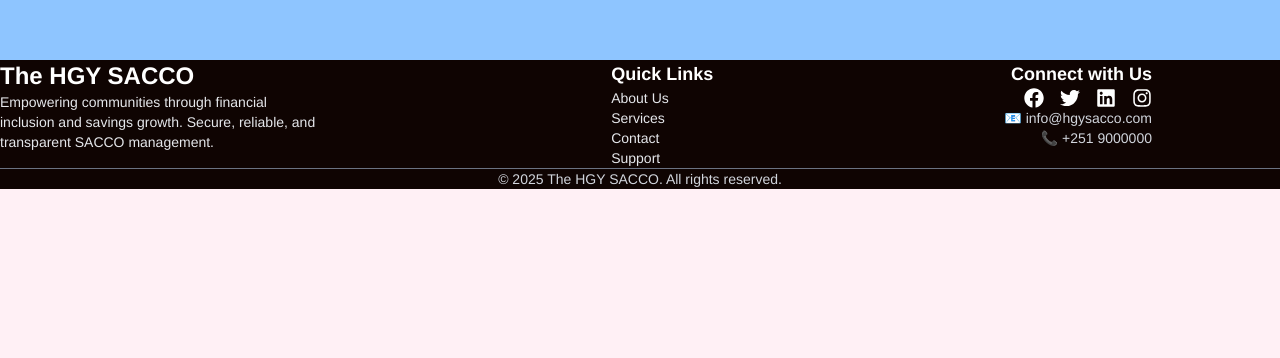
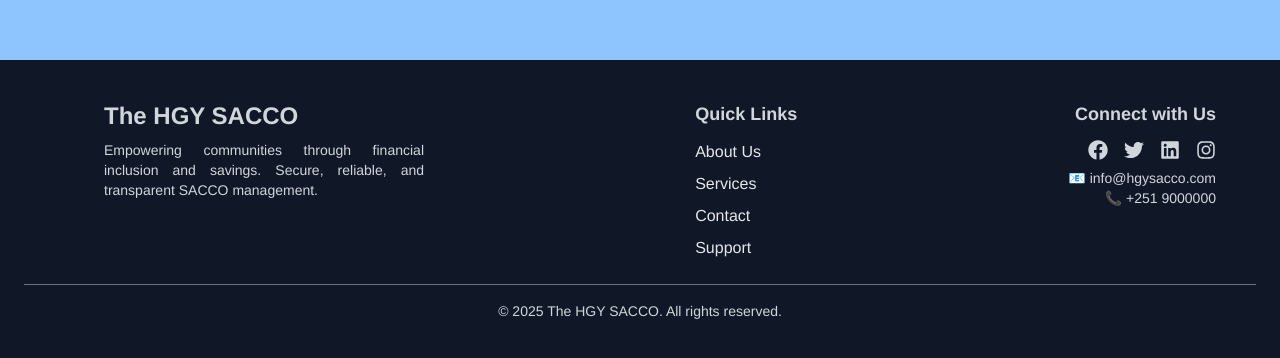
Before and after one commit to Yeshiwas21/SACCO, a React (Vite) app in the folder frontend/: page / in a window 1280 px wide. Shown: the part 804-1162 px from the top of the page. Before the commit the page ends 993 px from the top, so only its background shows below. Built offline with nearby package versions, Linux system fonts and the light colour scheme.

Commit message:
footer modified

```diff
--- a/frontend/src/App.jsx
+++ b/frontend/src/App.jsx
@@ -10,11 +10,9 @@ function App() {
   return (
     <Router>
       <Routes>
-        <Route path="/" element={<Home />} /> {/* Includes Navbar */}
+        <Route path="/" element={<Home />} />
         <Route path="/main" element={<MainPage />} />
         <Route path="/members" element={<Members />} />
-        {/* <Route path="/loans" element={<Loans />} />
-        <Route path="/reports" element={<Reports />} /> */}
       </Routes>
     </Router>
   );
--- a/frontend/src/components/Footer.jsx
+++ b/frontend/src/components/Footer.jsx
@@ -3,41 +3,28 @@ import { FaFacebook, FaTwitter, FaLinkedin, FaInstagram } from "react-icons/fa";
 
 const Footer = () => {
   return (
-    <footer className="bg-black w-full text-white py-8 px-6">
-      <div className="max-w-6xl mx-auto flex flex-col md:flex-row justify-between items-center md:items-start gap-6">
-        {/* Left Section - Logo & Info */}
+    <footer className="bg-gray-900 w-full text-gray-300 py-10 px-6">
+      <div className="max-w-6xl mx-auto flex flex-col md:flex-row justify-between items-start gap-6">
+
+        {/* Left Section - SACCO info with shift */}
         <div className="text-center md:text-left">
-          <h2 className="text-2xl font-bold mb-2">The HGY SACCO</h2>
-          <p className="text-gray-200 text-sm max-w-xs">
-            Empowering communities through financial inclusion and savings
-            growth. Secure, reliable, and transparent SACCO management.
-          </p>
+          {/* Inner wrapper to create a left gap */}
+          <div className="pl-6 md:pl-10">
+            <h2 className="text-2xl font-bold mb-2">The HGY SACCO</h2>
+            <p className="text-gray-300 text-sm max-w-xs text-justify">
+              Empowering communities through financial inclusion and savings. Secure, reliable, and transparent SACCO management.
+            </p>
+          </div>
         </div>
 
         {/* Center Section - Quick Links */}
         <div className="text-center md:text-left">
           <h3 className="text-lg font-semibold mb-3">Quick Links</h3>
-          <ul className="space-y-2 text-sm text-gray-200">
-            <li>
-              <a href="/about" className="hover:text-white">
-                About Us
-              </a>
-            </li>
-            <li>
-              <a href="/services" className="hover:text-white">
-                Services
-              </a>
-            </li>
-            <li>
-              <a href="/contact" className="hover:text-white">
-                Contact
-              </a>
-            </li>
-            <li>
-              <a href="/support" className="hover:text-white">
-                Support
-              </a>
-            </li>
+          <ul className="space-y-2 text-base text-gray-200">
+            <li><a href="/about" className="hover:text-white">About Us</a></li>
+            <li><a href="/services" className="hover:text-white">Services</a></li>
+            <li><a href="/contact" className="hover:text-white">Contact</a></li>
+            <li><a href="/support" className="hover:text-white">Support</a></li>
           </ul>
         </div>
 
@@ -45,18 +32,10 @@ const Footer = () => {
         <div className="text-center md:text-right">
           <h3 className="text-lg font-semibold mb-3">Connect with Us</h3>
           <div className="flex justify-center md:justify-end gap-4 mb-2">
-            <a href="#" className="hover:text-gray-300">
-              <FaFacebook size={20} />
-            </a>
-            <a href="#" className="hover:text-gray-300">
-              <FaTwitter size={20} />
-            </a>
-            <a href="#" className="hover:text-gray-300">
-              <FaLinkedin size={20} />
-            </a>
-            <a href="#" className="hover:text-gray-300">
-              <FaInstagram size={20} />
-            </a>
+            <a href="#" className="hover:text-gray-300"><FaFacebook size={20} /></a>
+            <a href="#" className="hover:text-gray-300"><FaTwitter size={20} /></a>
+            <a href="#" className="hover:text-gray-300"><FaLinkedin size={20} /></a>
+            <a href="#" className="hover:text-gray-300"><FaInstagram size={20} /></a>
           </div>
           <p className="text-gray-300 text-sm">
             📧 info@hgysacco.com
@@ -64,6 +43,7 @@ const Footer = () => {
             📞 +251 9000000
           </p>
         </div>
+
       </div>
 
       {/* Bottom Line */}
--- a/frontend/src/components/Navbar.jsx
+++ b/frontend/src/components/Navbar.jsx
@@ -14,7 +14,7 @@ const Navbar = () => {
   ];
 
   return (
-    <nav className="bg-white shadow-lg">
+    <nav className="bg-white border-b-amber-200 shadow-lg">
       <div className="max-w-7xl mx-auto px-4 sm:px-6 lg:px-8">
         <div className="flex justify-between h-16 items-center">
           {/* Logo / Brand */}
@@ -68,7 +68,7 @@ const Navbar = () => {
 
       {/* Mobile Menu */}
       {isOpen && (
-        <div className="md:hidden bg-white px-4 py-2 space-y-1">
+        <div className="md:hidden bg-blue-700 px-4 py-2 space-y-1">
           {navLinks.map((item) => (
             <Link
               key={item.label}
--- a/frontend/src/components/Sidebar.jsx
+++ b/frontend/src/components/Sidebar.jsx
@@ -21,7 +21,8 @@ const Sidebar = () => {
   ];
 
   return (
-    <ul className="flex flex-col gap-6 px-6">
+    <ul className="flex bg-gray-900 flex-col gap-6 px-6">
+      <br />
       {menuItems.map((item) => (
         <li
           key={item.label}
--- a/frontend/src/index.css
+++ b/frontend/src/index.css
@@ -16,14 +16,6 @@
 *,
 *::before,
 *::after {
-  @apply box-border m-0 p-0;
-}
-
-
-
-*,
-*::before,
-*::after {
   box-sizing: border-box; /* Keep box-sizing */
   /* remove m-0 p-0 */
 }
```
Also changed, not shown: 1 other file (tests, documents, lock files or other folders).
